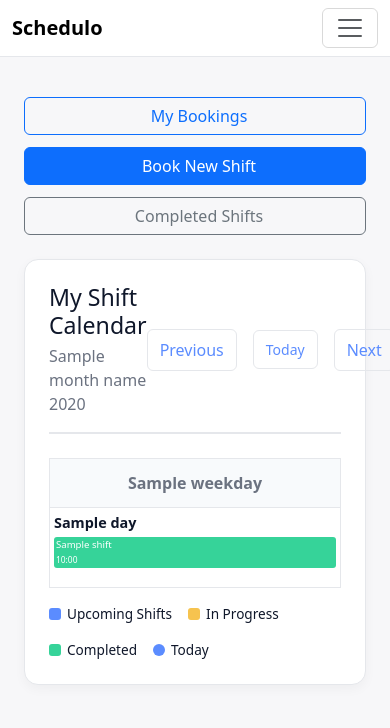
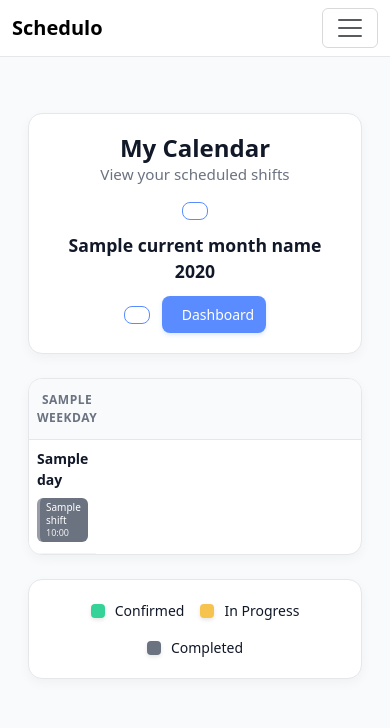
Before and after one commit to Gideon-Mensah/Schedulo, a Django app: template templates/shifts/calendar.html in a window 390 px wide. Shown: the top 728 px of the page. Run offline with Django 5.2, Linux system fonts and the light colour scheme; the template is opened without the code that fills it: most values are stand-ins (such as "Sample title", 1, 10 or a date in 2020).

Commit message:
Redesign calendar with modern, professional styling
- Implemented CSS grid layout replacing table structure
- Added comprehensive design system with CSS variables
- Enhanced visual hierarchy with improved typography and spacing
- Implemented soft shadows and rounded corners for modern look
- Added gradient styling for today's date highlighting
- Improved mobile responsiveness with adaptive layouts
- Enhanced shift item styling with better color coding
- Added smooth hover transitions and interactive elements
- Implemented professional tooltip system
- Streamlined navigation with consistent button styling
- Added empty state design for better UX
- Improved accessibility with proper contrast ratios

```diff
--- a/templates/shifts/calendar.html
+++ b/templates/shifts/calendar.html
@@ -1,6 +1,6 @@
 {% extends 'base.html' %}
 
-{% block title %}My Calendar - Schedulo{% endblock %}
+{% block title %}My Calendar{% endblock %}
 
 {% block content %}
 <style>
@@ -13,323 +13,462 @@
     --card-bg: #fff;
     --card-border: #e5e7eb;
     --card-radius: 14px;
+    --text-primary: #111827;
+    --text-secondary: #6b7280;
+    --bg-light: #f9fafb;
+    --shadow-soft: 0 4px 12px rgba(0,0,0,0.04);
+    --shadow-hover: 0 8px 25px rgba(0,0,0,0.08);
+  }
+
+  body{
+    background: var(--bg-light);
+    font-family: system-ui, -apple-system, "Segoe UI", Roboto, sans-serif;
+    color: var(--text-primary);
   }
 
   .calendar-container {
-    background: var(--card-bg);
-    border-radius: var(--card-radius);
-    border: 1px solid var(--card-border);
-    padding: 24px;
-    box-shadow: 0 4px 12px rgba(0,0,0,0.04);
-    margin-bottom: 20px;
+    max-width: 1200px;
+    margin: 0 auto;
+    padding: 20px;
   }
 
   .calendar-header {
+    background: var(--card-bg);
+    padding: 24px;
+    border-radius: var(--card-radius);
+    border: 1px solid var(--card-border);
+    box-shadow: var(--shadow-soft);
+    margin-bottom: 24px;
     display: flex;
     justify-content: space-between;
     align-items: center;
-    margin-bottom: 24px;
-    padding-bottom: 16px;
-    border-bottom: 2px solid var(--card-border);
+  }
+
+  .calendar-title {
+    margin: 0;
+    font-size: 1.75rem;
+    font-weight: 700;
+    color: var(--text-primary);
+  }
+
+  .calendar-subtitle {
+    color: var(--text-secondary);
+    margin: 0;
+    font-size: 0.95rem;
   }
 
   .calendar-nav {
     display: flex;
+    gap: 12px;
     align-items: center;
-    gap: 16px;
   }
 
-  .calendar-nav a {
-    color: var(--primary);
+  .nav-btn {
+    background: var(--primary);
+    color: white;
+    border: none;
+    border-radius: 8px;
+    padding: 10px 16px;
+    font-weight: 500;
     text-decoration: none;
-    padding: 8px 12px;
-    border-radius: 6px;
-    border: 1px solid var(--card-border);
-    transition: all 0.2s;
+    display: inline-flex;
+    align-items: center;
+    gap: 8px;
+    transition: all 0.2s ease;
+    box-shadow: 0 2px 4px rgba(91,140,255,0.2);
   }
 
-  .calendar-nav a:hover {
+  .nav-btn:hover {
+    background: #4a7cff;
+    color: white;
+    transform: translateY(-1px);
+    box-shadow: 0 4px 12px rgba(91,140,255,0.3);
+  }
+
+  .nav-btn.outline {
+    background: transparent;
+    color: var(--primary);
+    border: 1px solid var(--primary);
+    box-shadow: none;
+  }
+
+  .nav-btn.outline:hover {
     background: var(--primary);
     color: white;
   }
 
-  .calendar-table {
-    width: 100%;
-    border-collapse: collapse;
-    margin-top: 16px;
+  .current-month {
+    font-weight: 600;
+    color: var(--text-primary);
+    padding: 0 16px;
+    font-size: 1.1rem;
   }
 
-  .calendar-table th {
-    background: #f8fafc;
-    color: var(--muted);
-    font-weight: 600;
-    padding: 12px 8px;
-    text-align: center;
+  .calendar-grid {
+    background: var(--card-bg);
+    border-radius: var(--card-radius);
     border: 1px solid var(--card-border);
+    box-shadow: var(--shadow-soft);
+    overflow: hidden;
+    transition: box-shadow 0.2s ease;
   }
 
-  .calendar-table td {
-    border: 1px solid var(--card-border);
-    vertical-align: top;
-    padding: 0;
-    height: 120px;
+  .calendar-grid:hover {
+    box-shadow: var(--shadow-hover);
+  }
+
+  .calendar-weekdays {
+    display: grid;
+    grid-template-columns: repeat(7, 1fr);
+    background: #f8fafc;
+    border-bottom: 1px solid var(--card-border);
+  }
+
+  .weekday {
+    padding: 16px;
+    text-align: center;
+    font-weight: 600;
+    color: var(--text-secondary);
+    font-size: 0.875rem;
+    text-transform: uppercase;
+    letter-spacing: 0.5px;
+    border-right: 1px solid var(--card-border);
+  }
+
+  .weekday:last-child {
+    border-right: none;
+  }
+
+  .calendar-days {
+    display: grid;
+    grid-template-columns: repeat(7, 1fr);
+  }
+
+  .calendar-day {
+    min-height: 130px;
+    padding: 12px;
+    border-right: 1px solid #f1f5f9;
+    border-bottom: 1px solid #f1f5f9;
+    position: relative;
+    background: var(--card-bg);
+    transition: all 0.2s ease;
+  }
+
+  .calendar-day:hover {
+    background: #f8fafc;
+  }
+
+  .calendar-day:last-child {
+    border-right: none;
+  }
+
+  .calendar-day.other-month {
+    background: #f8fafc;
+    color: var(--text-secondary);
+  }
+
+  .calendar-day.today {
+    background: linear-gradient(135deg, var(--primary), #4a7cff);
+    color: white;
     position: relative;
   }
 
-  .calendar-day {
-    padding: 8px;
-    height: 100%;
-    position: relative;
+  .calendar-day.today::before {
+    content: '';
+    position: absolute;
+    top: 0;
+    left: 0;
+    right: 0;
+    height: 3px;
+    background: var(--success);
   }
 
-  .calendar-day-number {
-    font-weight: 600;
-    margin-bottom: 4px;
-    font-size: 0.9rem;
-  }
-
-  .calendar-day.today .calendar-day-number {
-    background: var(--primary);
-    color: white;
-    border-radius: 50%;
-    width: 24px;
-    height: 24px;
+  .calendar-day.today .day-number {
+    background: rgba(255, 255, 255, 0.15);
+    border-radius: 8px;
+    width: 32px;
+    height: 32px;
     display: flex;
     align-items: center;
     justify-content: center;
-    font-size: 0.8rem;
+    margin-bottom: 8px;
+    font-weight: 700;
   }
 
-  .calendar-day.past {
-    background: #f9fafb;
-    color: var(--muted);
-  }
-
-  .calendar-day.empty {
-    background: #fafafa;
+  .day-number {
+    font-weight: 600;
+    margin-bottom: 8px;
+    font-size: 14px;
+    color: inherit;
   }
 
   .shift-item {
     background: var(--primary);
     color: white;
-    font-size: 0.7rem;
-    padding: 2px 4px;
-    border-radius: 3px;
-    margin-bottom: 2px;
+    padding: 4px 8px;
+    border-radius: 6px;
+    font-size: 11px;
+    margin-bottom: 3px;
     cursor: pointer;
-    white-space: nowrap;
-    overflow: hidden;
-    text-overflow: ellipsis;
+    transition: all 0.2s ease;
+    line-height: 1.3;
+    font-weight: 500;
+    border-left: 3px solid rgba(255,255,255,0.3);
+  }
+
+  .shift-item:hover {
+    transform: translateY(-1px);
+    box-shadow: 0 4px 12px rgba(91,140,255,0.25);
+  }
+
+  .shift-item.confirmed {
+    background: var(--success);
+    border-left-color: rgba(255,255,255,0.3);
+  }
+
+  .shift-item.pending {
+    background: var(--warning);
+    color: #92400e;
+    border-left-color: rgba(146,64,14,0.3);
   }
 
   .shift-item.completed {
-    background: var(--success);
+    background: var(--muted);
+    border-left-color: rgba(255,255,255,0.3);
   }
 
-  .shift-item.in-progress {
-    background: var(--warning);
-    color: #000;
+  .shift-tooltip {
+    position: absolute;
+    background: var(--text-primary);
+    color: white;
+    padding: 12px 16px;
+    border-radius: 8px;
+    font-size: 13px;
+    z-index: 1000;
+    box-shadow: 0 8px 25px rgba(0,0,0,0.15);
+    pointer-events: none;
+    opacity: 0;
+    transition: all 0.2s ease;
+    max-width: 250px;
+    line-height: 1.4;
   }
 
-  .shift-item.upcoming {
-    background: var(--primary);
+  .shift-tooltip.show {
+    opacity: 1;
   }
 
-  .shift-item:hover {
-    opacity: 0.8;
+  .shift-tooltip::after {
+    content: '';
+    position: absolute;
+    top: 100%;
+    left: 50%;
+    margin-left: -6px;
+    border: 6px solid transparent;
+    border-top-color: var(--text-primary);
   }
 
-  .calendar-legend {
+  .legend {
     display: flex;
-    gap: 16px;
-    margin-top: 16px;
-    flex-wrap: wrap;
+    gap: 24px;
+    justify-content: center;
+    margin-top: 24px;
+    padding: 20px;
+    background: var(--card-bg);
+    border-radius: var(--card-radius);
+    border: 1px solid var(--card-border);
+    box-shadow: var(--shadow-soft);
   }
 
   .legend-item {
     display: flex;
     align-items: center;
-    gap: 6px;
-    font-size: 0.85rem;
+    gap: 10px;
+    font-size: 14px;
+    font-weight: 500;
+    color: var(--text-primary);
   }
 
   .legend-color {
-    width: 12px;
-    height: 12px;
-    border-radius: 3px;
+    width: 14px;
+    height: 14px;
+    border-radius: 4px;
+    box-shadow: 0 2px 4px rgba(0,0,0,0.1);
   }
 
-  .quick-actions {
-    display: flex;
-    gap: 12px;
-    margin-bottom: 24px;
+  .empty-state {
+    text-align: center;
+    padding: 60px 20px;
+    color: var(--text-secondary);
   }
 
-  .tooltip {
-    position: absolute;
-    background: #333;
-    color: white;
-    padding: 8px 12px;
-    border-radius: 6px;
-    font-size: 0.8rem;
-    z-index: 1000;
-    white-space: nowrap;
-    transform: translateX(-50%);
-    bottom: 100%;
-    left: 50%;
-    margin-bottom: 4px;
-    display: none;
-  }
-
-  .shift-item:hover .tooltip {
-    display: block;
+  .empty-state i {
+    font-size: 3rem;
+    margin-bottom: 16px;
+    opacity: 0.5;
   }
 
   @media (max-width: 768px) {
-    .calendar-table td {
-      height: 80px;
+    .calendar-container {
+      padding: 16px;
+    }
+
+    .calendar-header {
+      flex-direction: column;
+      gap: 16px;
+      text-align: center;
+      padding: 20px;
+    }
+
+    .calendar-nav {
+      justify-content: center;
+      flex-wrap: wrap;
+    }
+
+    .calendar-title {
+      font-size: 1.5rem;
+    }
+
+    .nav-btn {
+      padding: 8px 12px;
+      font-size: 14px;
     }
 
     .calendar-day {
-      padding: 4px;
+      min-height: 90px;
+      padding: 8px;
     }
 
     .shift-item {
-      font-size: 0.6rem;
-      padding: 1px 2px;
+      font-size: 10px;
+      padding: 3px 6px;
     }
 
-    .quick-actions {
-      flex-direction: column;
+    .legend {
+      flex-wrap: wrap;
+      gap: 16px;
+    }
+
+    .weekday {
+      padding: 12px 8px;
+      font-size: 0.75rem;
     }
   }
 </style>
 
-<div class="container-fluid">
-  <div class="quick-actions">
-    <a href="{% url 'my_bookings' %}" class="btn btn-outline-primary">
-      <i class="fa fa-list me-2"></i>My Bookings
-    </a>
-    <a href="{% url 'available_shifts' %}" class="btn btn-primary">
-      <i class="fa fa-plus me-2"></i>Book New Shift
-    </a>
-    <a href="{% url 'completed_shifts' %}" class="btn btn-outline-secondary">
-      <i class="fa fa-check me-2"></i>Completed Shifts
-    </a>
-  </div>
-
 <div class="calendar-container">
     <div class="calendar-header">
         <div>
-        <h3 class="mb-1">My Shift Calendar</h3>
-        <p class="text-muted mb-0">{{ month_name }} {{ year }}</p>
+            <h2 class="calendar-title">My Calendar</h2>
+            <p class="calendar-subtitle">View your scheduled shifts</p>
         </div>
         <div class="calendar-nav">
-        <a href="?year={{ prev_year }}&month={{ prev_month }}" class="btn-nav">
-          <i class="fa fa-chevron-left"></i> Previous
+            <a href="?month={{ prev_month }}&year={{ prev_year }}" class="nav-btn outline">
+                <i class="fa fa-chevron-left"></i>
             </a>
-        <a href="?year={{ today.year }}&month={{ today.month }}" class="btn btn-outline-primary btn-sm">
-          Today
+            <span class="current-month">{{ current_month_name }} {{ current_year }}</span>
+            <a href="?month={{ next_month }}&year={{ next_year }}" class="nav-btn outline">
+                <i class="fa fa-chevron-right"></i>
             </a>
-        <a href="?year={{ next_year }}&month={{ next_month }}" class="btn-nav">
-          Next <i class="fa fa-chevron-right"></i>
+            <a href="{% url 'home' %}" class="nav-btn">
+                <i class="fa fa-home"></i>Dashboard
             </a>
         </div>
     </div>
+    <div class="calendar-grid">
+        <div class="calendar-weekdays">
+            {% for weekday in weekdays %}
+                <div class="weekday">{{ weekday }}</div>
+            {% endfor %}
+        </div>
 
-    <table class="calendar-table">
-      <thead>
-        <tr>
-          {% for weekday in weekdays %}
-            <th>{{ weekday }}</th>
-          {% endfor %}
-        </tr>
-      </thead>
-      <tbody>
+        <div class="calendar-days">
             {% for week in calendar_weeks %}
-          <tr>
                 {% for day_data in week %}
-              <td>
+                    <div class="calendar-day{% if day_data.is_today %} today{% endif %}{% if not day_data.day %} other-month{% endif %}">
                         {% if day_data.day %}
-                  <div class="calendar-day{% if day_data.is_today %} today{% endif %}{% if day_data.is_past %} past{% endif %}">
-                    <div class="calendar-day-number">{{ day_data.day }}</div>
+                            <div class="day-number">{{ day_data.day }}</div>
                             {% for booking in day_data.bookings %}
                                 <div class="shift-item
                                     {% if booking.clock_in_at and booking.clock_out_at %}completed
-                        {% elif booking.clock_in_at and not booking.clock_out_at %}in-progress
-                        {% else %}upcoming{% endif %}"
-                        title="{{ booking.shift.title }} ({{ booking.shift.start_time|time:'H:i' }}{% if booking.shift.end_time %}-{{ booking.shift.end_time|time:'H:i' }}{% endif %})">
-                        {{ booking.shift.title|truncatechars:12 }}
+                                    {% elif booking.clock_in_at and not booking.clock_out_at %}pending
+                                    {% else %}confirmed{% endif %}"
+                                    data-tooltip="{{ booking.shift.title }} • {{ booking.shift.start_time|time:'H:i' }}{% if booking.shift.end_time %}-{{ booking.shift.end_time|time:'H:i' }}{% endif %} • {{ booking.shift.role }}">
+                                    {{ booking.shift.title|truncatechars:15 }}
                                     {% if booking.shift.start_time %}
-                          <br><small>{{ booking.shift.start_time|time:'H:i' }}</small>
+                                        <div style="font-size: 9px; opacity: 0.9;">{{ booking.shift.start_time|time:'H:i' }}</div>
                                     {% endif %}
-                        <div class="tooltip">
-                          <strong>{{ booking.shift.title }}</strong><br>
-                          {% if booking.shift.start_time and booking.shift.end_time %}
-                            {{ booking.shift.start_time|time:'H:i' }} - {{ booking.shift.end_time|time:'H:i' }}
-                          {% elif booking.shift.start_time %}
-                            From {{ booking.shift.start_time|time:'H:i' }}
-                          {% endif %}<br>
-                          Role: {{ booking.shift.role }}<br>
-                          Status:
-                          {% if booking.clock_in_at and booking.clock_out_at %}Completed
-                          {% elif booking.clock_in_at %}In Progress
-                          {% else %}Upcoming{% endif %}
+                                </div>
+                            {% endfor %}
+                        {% endif %}
+                    </div>
+                {% endfor %}
+            {% endfor %}
         </div>
     </div>
-                    {% endfor %}
-                  </div>
-                {% else %}
-                  <div class="calendar-day empty"></div>
-                {% endif %}
-              </td>
-            {% endfor %}
-          </tr>
-        {% endfor %}
-      </tbody>
-    </table>
 
-    <div class="calendar-legend">
+    {% if bookings %}
+        <div class="legend">
             <div class="legend-item">
-        <div class="legend-color" style="background: var(--primary);"></div>
-        <span>Upcoming Shifts</span>
+                <div class="legend-color" style="background: var(--success);"></div>
+                <span>Confirmed</span>
             </div>
             <div class="legend-item">
                 <div class="legend-color" style="background: var(--warning);"></div>
                 <span>In Progress</span>
             </div>
             <div class="legend-item">
-        <div class="legend-color" style="background: var(--success);"></div>
+                <div class="legend-color" style="background: var(--muted);"></div>
                 <span>Completed</span>
             </div>
-      <div class="legend-item">
-        <div class="legend-color" style="background: var(--primary); border-radius: 50%;"></div>
-        <span>Today</span>
         </div>
+    {% else %}
+        <div class="empty-state">
+            <i class="fa fa-calendar-o"></i>
+            <h4>No shifts scheduled</h4>
+            <p>You don't have any shifts scheduled for this month.</p>
+            <a href="{% url 'available_shifts' %}" class="nav-btn" style="text-decoration: none;">
+                <i class="fa fa-search"></i>Browse Available Shifts
+            </a>
         </div>
-  </div>
+    {% endif %}
 </div>
 
 <script>
-// Add click functionality to shift items
-document.querySelectorAll('.shift-item').forEach(item => {
-  item.addEventListener('click', function() {
-    // You could add modal functionality here to show shift details
-    console.log('Shift clicked:', this.getAttribute('title'));
-  });
+// Enhanced tooltip functionality
+document.addEventListener('DOMContentLoaded', function() {
+    const shiftItems = document.querySelectorAll('.shift-item');
+    const tooltip = document.createElement('div');
+    tooltip.className = 'shift-tooltip';
+    document.body.appendChild(tooltip);
+
+    shiftItems.forEach(item => {
+        item.addEventListener('mouseenter', function(e) {
+            const tooltipText = this.getAttribute('data-tooltip');
+            if (tooltipText) {
+                tooltip.innerHTML = tooltipText;
+                tooltip.classList.add('show');
+
+                const rect = this.getBoundingClientRect();
+                tooltip.style.left = rect.left + (rect.width / 2) - (tooltip.offsetWidth / 2) + 'px';
+                tooltip.style.top = rect.top - tooltip.offsetHeight - 10 + 'px';
+            }
         });
 
-// Improve mobile experience
+        item.addEventListener('mouseleave', function() {
+            tooltip.classList.remove('show');
+        });
+
+        // Mobile touch support
+        item.addEventListener('click', function(e) {
             if (window.innerWidth <= 768) {
-  document.querySelectorAll('.shift-item').forEach(item => {
-    item.addEventListener('click', function(e) {
                 e.preventDefault();
-      const tooltip = this.querySelector('.tooltip');
-      if (tooltip) {
-        tooltip.style.display = tooltip.style.display === 'block' ? 'none' : 'block';
+                const tooltipText = this.getAttribute('data-tooltip');
+                if (tooltipText) {
+                    alert(tooltipText); // Simple alert for mobile, can be enhanced with modal
+                }
             }
         });
     });
-}
+});
 </script>
 {% endblock %}
```
Lines whose indentation alone changed are shown as unchanged.
